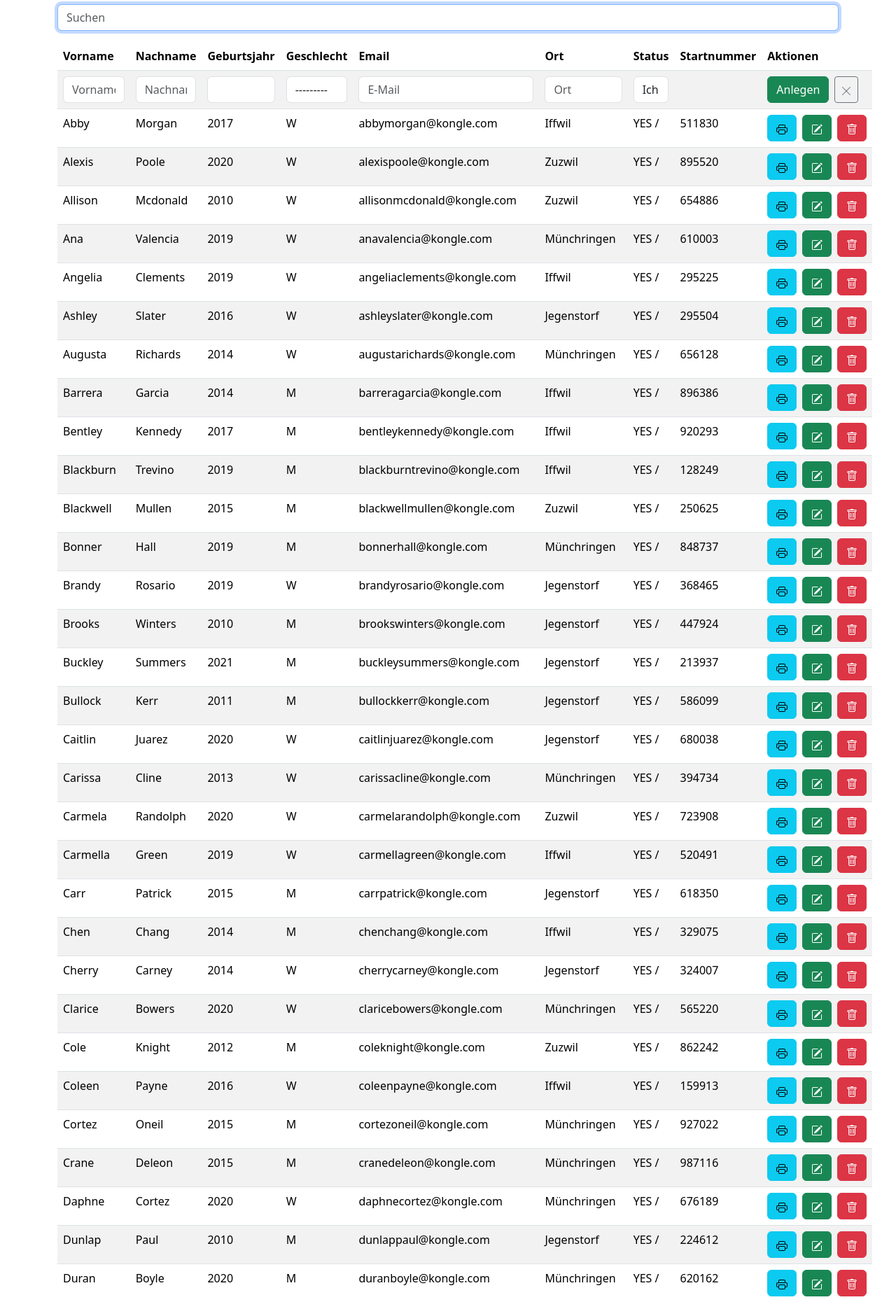
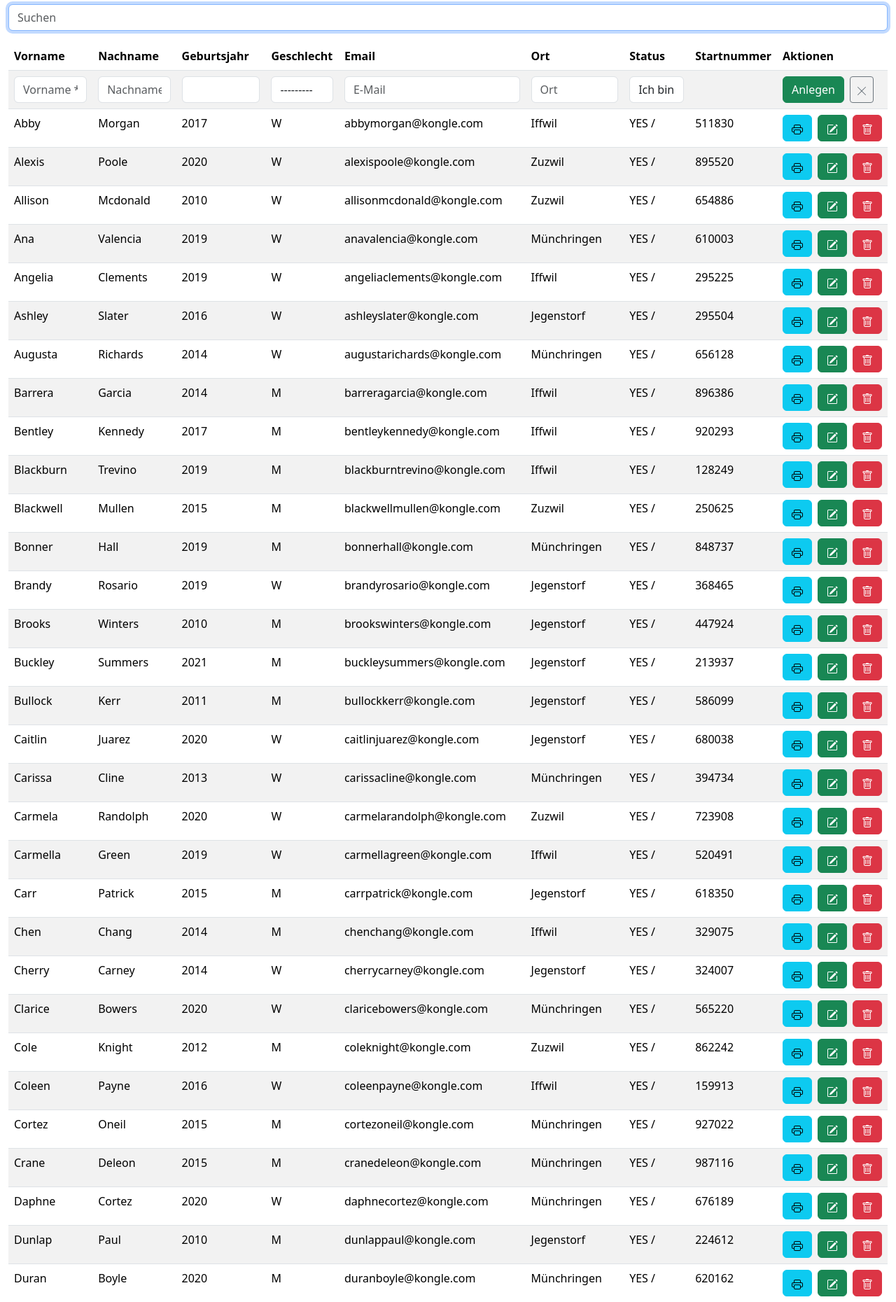
Before and after one commit to fPBunxGKv/sj-github, a Django app: page /users/ in a window 1280 px wide. Shown: the part 106-1966 px from the top of the page at 70% size. Run offline with Django 4.2, Linux system fonts and the light colour scheme; the visitor is signed in with stand-in values (Sample User, id 1); data comes from the database, SQL or seed files in the repository; parts of the project's set-up code (start-up, migrations or seed data) failed here and were passed over; some libraries are stand-ins or nearby versions.

Commit message:
optimize look and feel user table for registration desk

```diff
--- a/members/templates/users_show.html
+++ b/members/templates/users_show.html
@@ -2,7 +2,7 @@
 {% block title %}<title>SJ - Teilnehmer</title>{% endblock %}
 
 {% block content %}
-<div class="container">
+<div class="container-fluid">
     <div class="row">
         <div class="col">
             <h1>Athletinnen & Athleten</h1>
@@ -19,7 +19,7 @@
             <form method="post" action="{% url 'users' %}">
                 {% csrf_token %}
 
-                <div id="members-list">
+                <div id="members-list" class="table-responsive">
                     <table class="table table-striped table-hover">
                         <thead>
                             <tr>
```
